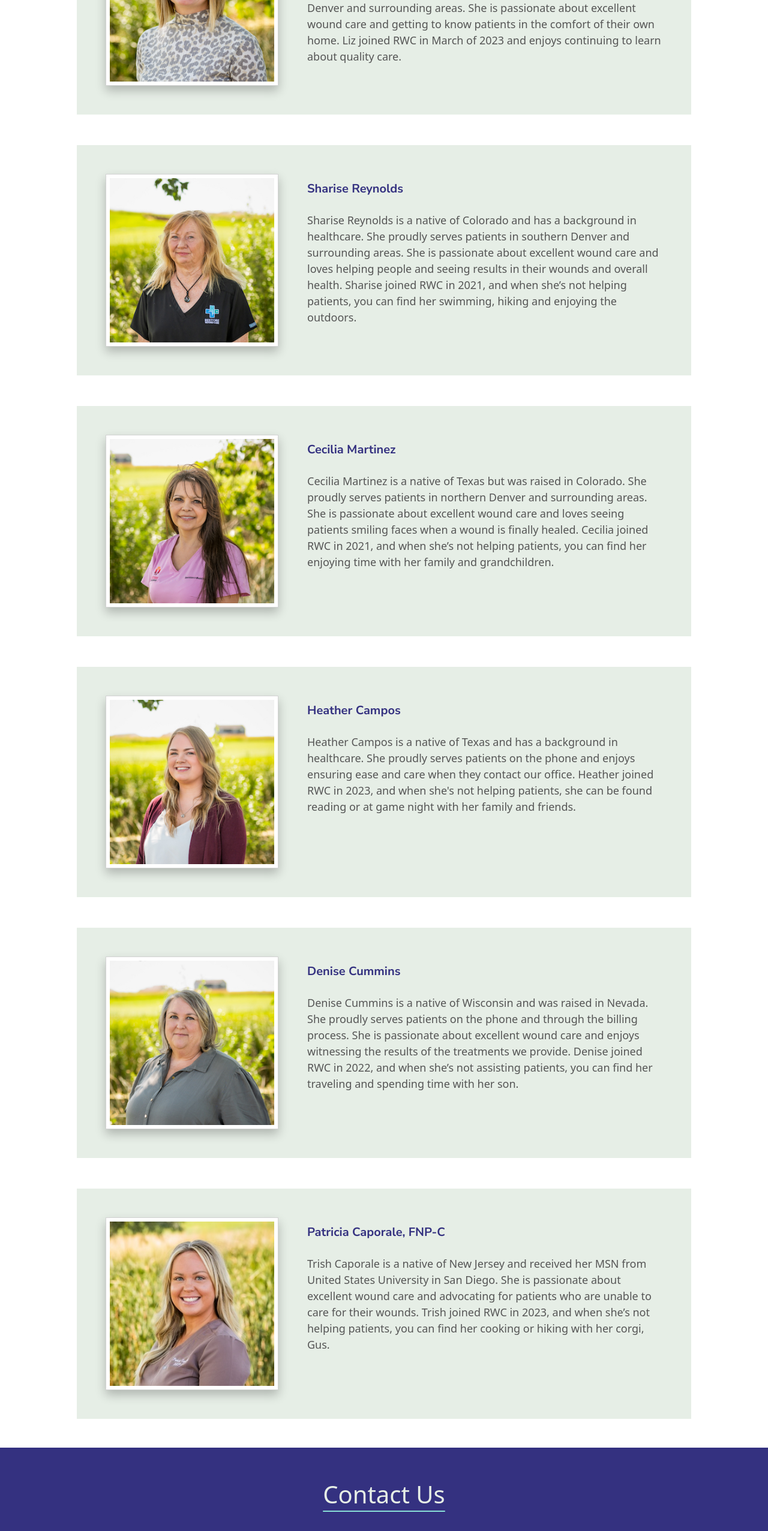
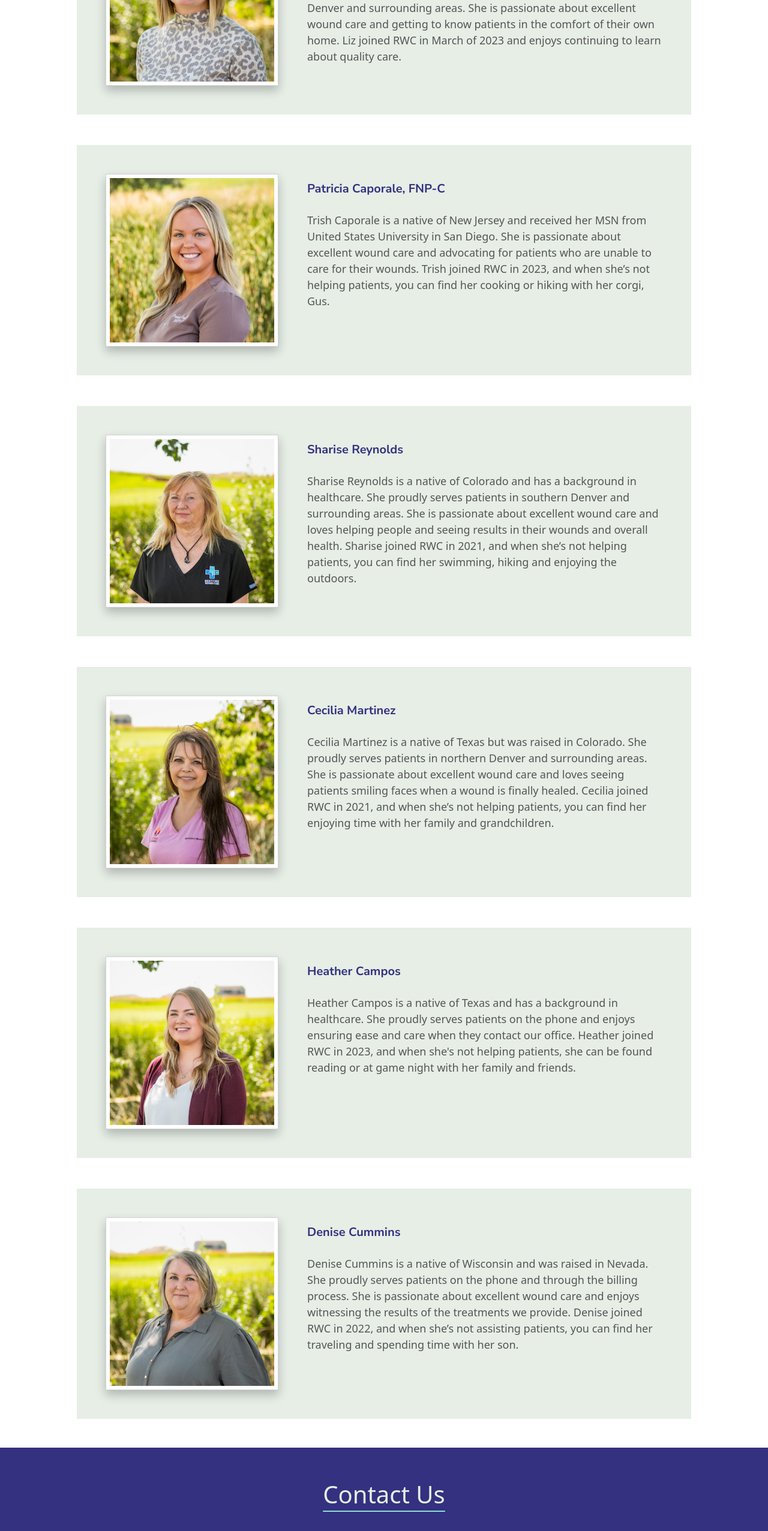
Before and after one commit to bmehder/restore-wound-care, a SvelteKit app: page /team in a window 1280 px wide. Shown: the part 1383-3936 px from the top of the page at 60% size. Built offline with nearby package versions, Linux system fonts and the light colour scheme.

Commit message:
changed team order

```diff
--- a/src/routes/team/data.js
+++ b/src/routes/team/data.js
@@ -19,16 +19,11 @@ export default [
     name: 'Elizabeth Cirbo, FNP-BC, DNP',
     description: `Elizabeth Cirbo is a native of Wyoming and received her DNP, FNP-BC from the University of Northern Colorado and BSN from the University of Wyoming. She proudly serves patients in northern Denver and surrounding areas. She is passionate about excellent wound care and getting to know patients in the comfort of their own home. Liz joined RWC in March of 2023 and enjoys continuing to learn about quality care.`,
   },
-  // {
-  //   src: '/team/shaun-baillie.jpg',
-  //   name: 'Shaun Baillie, APN',
-  //   description: `Shaun Baillie is a native of Pennsylvania and received his BSN and DNP at The
-  //     University of Pittsburgh. He proudly serves patients in Jefferson county and
-  //     surrounding areas. He is passionate about excellent wound care and has an interest
-  //     in the technology, graft technique and homecare model that makes RWC unique. Shaun
-  //     joined RWC in 2022, and when he’s not helping patients, he can be found at a pick-up
-  //     soccer game.`,
-  // },
+  {
+    src: '/team/patricia-caporale.jpg',
+    name: 'Patricia Caporale, FNP-C',
+    description: `Trish Caporale is a native of New Jersey and received her MSN from United States University in San Diego. She is passionate about excellent wound care and advocating for patients who are unable to care for their wounds. Trish joined RWC in 2023, and when she’s not helping patients, you can find her cooking or hiking with her corgi, Gus.`,
+  },
   {
     src: '/team/sharise-reynolds.jpg',
     name: 'Sharise Reynolds',
@@ -49,9 +44,4 @@ export default [
     name: 'Denise Cummins',
     description: `Denise Cummins is a native of Wisconsin and was raised in Nevada. She proudly serves patients on the phone and through the billing process. She is passionate about excellent wound care and enjoys witnessing the results of the treatments we provide. Denise joined RWC in 2022, and when she’s not assisting patients, you can find her traveling and spending time with her son.`,
   },
-  {
-    src: '/team/patricia-caporale.jpg',
-    name: 'Patricia Caporale, FNP-C',
-    description: `Trish Caporale is a native of New Jersey and received her MSN from United States University in San Diego. She is passionate about excellent wound care and advocating for patients who are unable to care for their wounds. Trish joined RWC in 2023, and when she’s not helping patients, you can find her cooking or hiking with her corgi, Gus.`,
-  },
 ]
```
